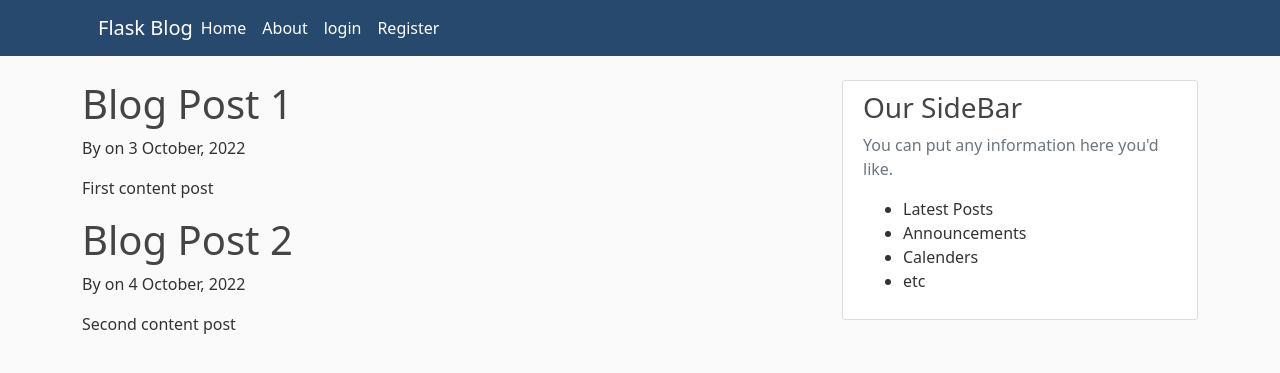
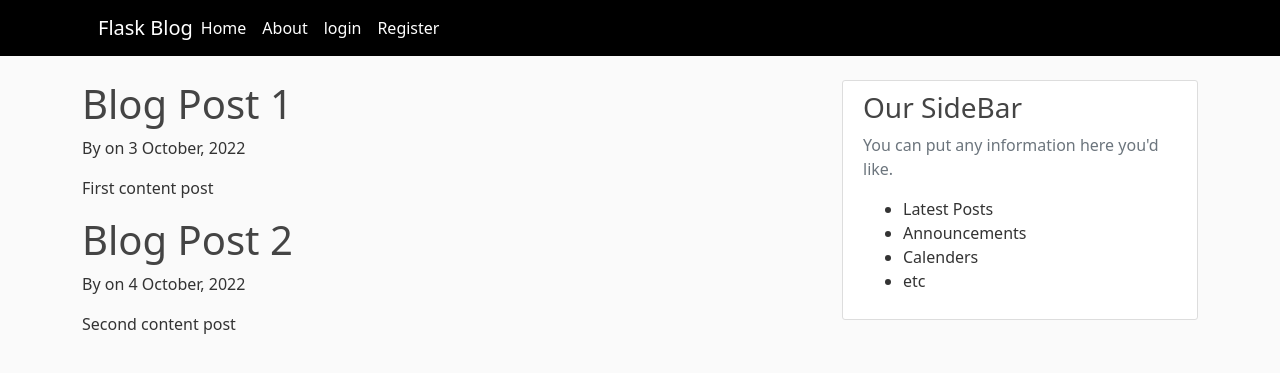
Before and after one commit to Yasir-Khan22/Flask_practice, a Flask app: page / in a window 1280 px wide. Shown: the top 373 px of the page. Run offline with Flask 2, Linux system fonts and the light colour scheme.

Commit message:
stylesheets updated

```diff
--- a/static/main.css
+++ b/static/main.css
@@ -14,7 +14,7 @@ h6 {
 }
 
 .bg-darker {
-    background-color: #27496D;
+    background-color: #000;
 }
 
 .site-header .navbar-nav .nav-link {
```
